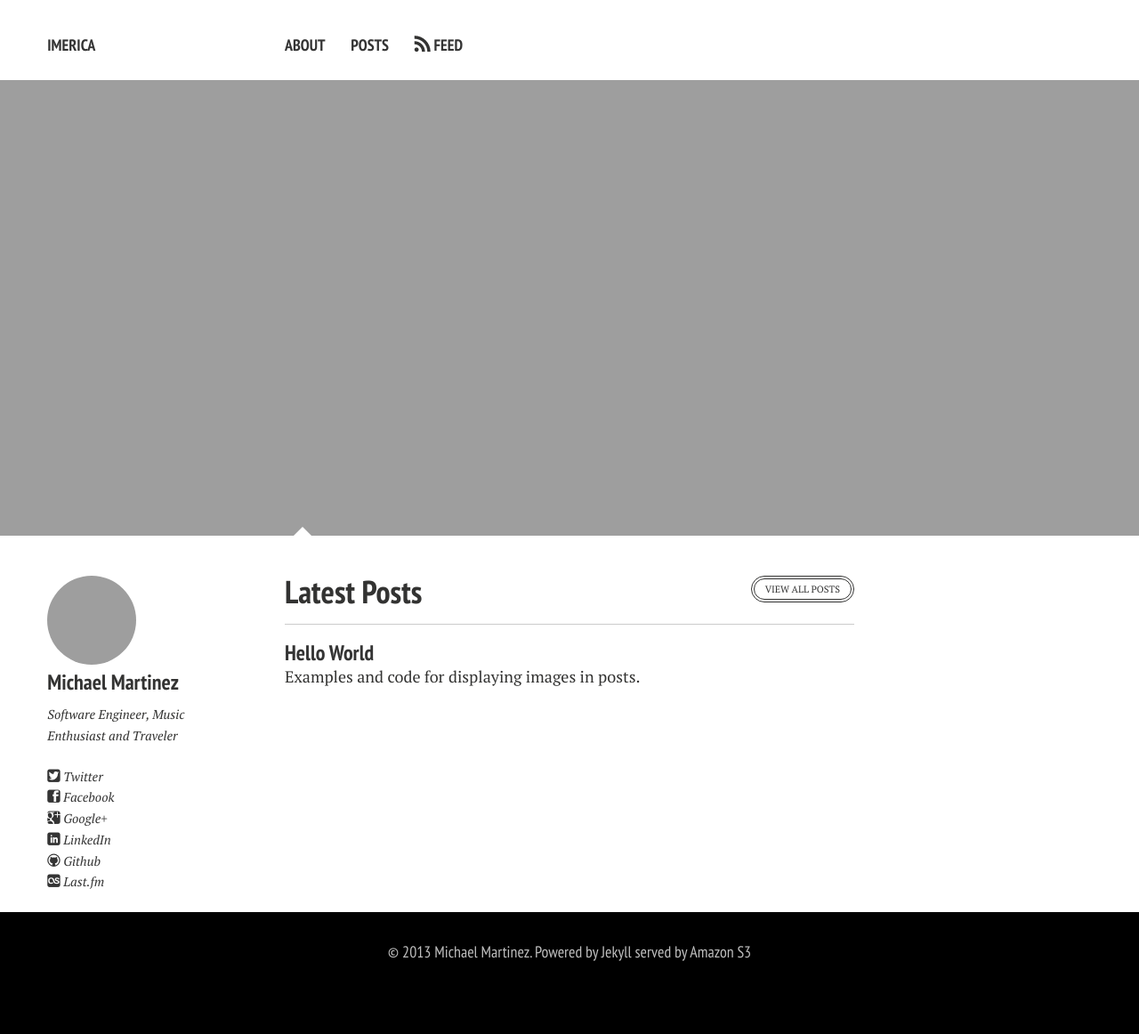
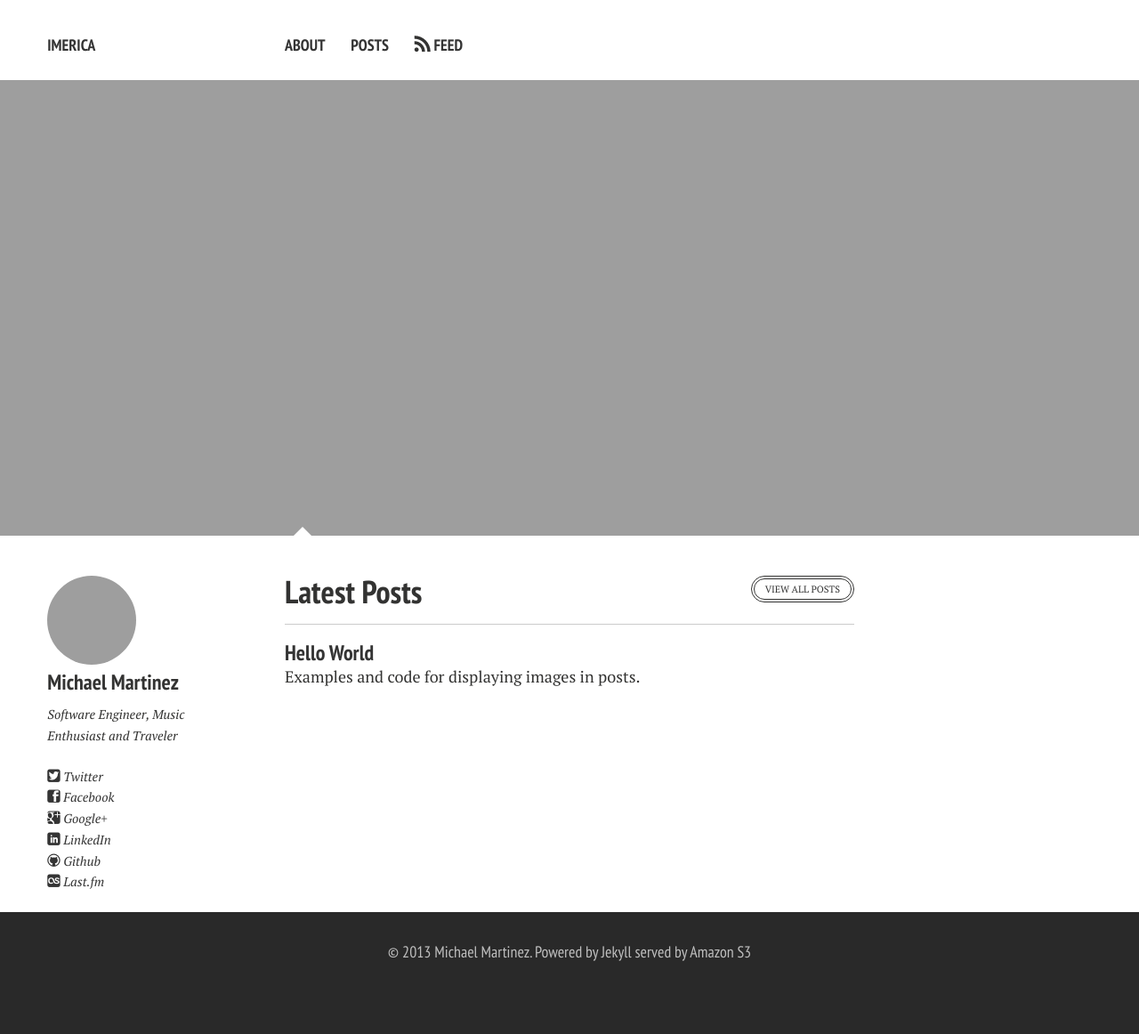
Before and after one commit to iMerica/blog.imeri.ca, a Jekyll site: the page built from index.md, in a window 1280 px wide. Shown: the whole page at 89% size. Built offline with Jekyll 4.4.1, drawn with Linux system fonts in a browser that asks for light colours; nearby versions of some CDN libraries.

Commit message:
Change footer color

```diff
--- a/assets/css/main.css
+++ b/assets/css/main.css
@@ -296,7 +296,7 @@ html{background-color:#ffffff;font-family:'PT Serif',serif;font-color:#333332;fo
 .holder a.jp-current{font-weight:bold;}
 .holder a.jp-current,.holder a.jp-current:hover,.holder a.jp-disabled,.holder a.jp-disabled:hover{cursor:default;background:none;}
 .holder span{margin:0 5px;}
-.footer-wrap{margin:0 auto;width:100%;*zoom:1;clear:both;margin-top:1em;padding-top:2em;padding-bottom:3em;background-color:#000000;}.footer-wrap:before,.footer-wrap:after{display:table;content:"";}
+.footer-wrap{margin:0 auto;width:100%;*zoom:1;clear:both;margin-top:1em;padding-top:2em;padding-bottom:3em;background-color:#292929;}.footer-wrap:before,.footer-wrap:after{display:table;content:"";}
 .footer-wrap:after{clear:both;}
 .footer-wrap:before,.footer-wrap:after{content:"";display:table;}
 .footer-wrap:after{clear:both;}
```
